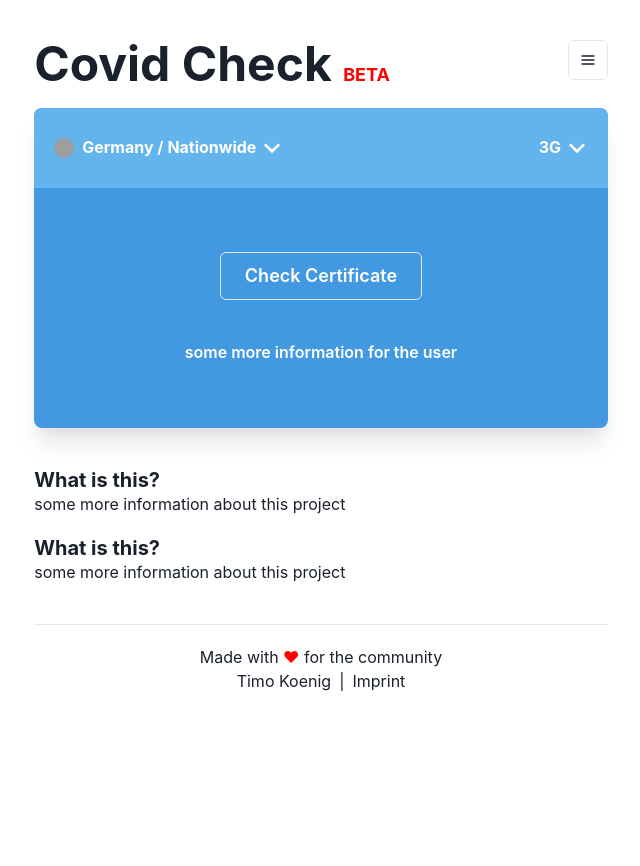
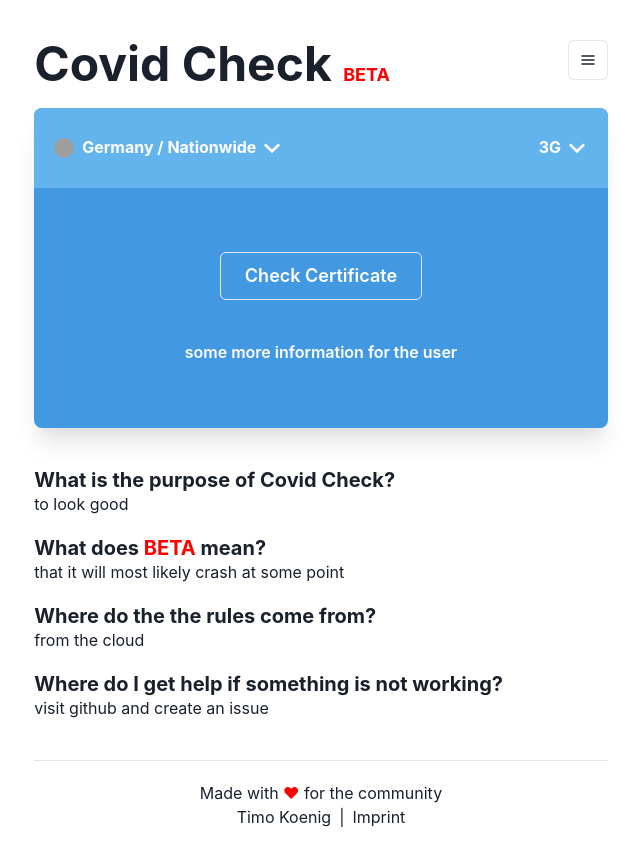
Before and after one commit to timokoenig/covid-validator, a Next.js app: page / in a window 1280 px wide. Shown: the top 866 px of the page, without its empty margins (319-959 px from the left). Before the commit the page ends 800 px from the top, so only its background shows below. Built offline with nearby package versions, Linux system fonts and the light colour scheme; grey boxes are pictures that could not be loaded.

Commit message:
Add some example information

```diff
--- a/components/information.tsx
+++ b/components/information.tsx
@@ -5,15 +5,31 @@ const Information = () => (
   <Box mb="10">
     <Box mb="5">
       <Heading as="h4" size="md">
-        What is this?
+        What is the purpose of Covid Check?
       </Heading>
-      <Text>some more information about this project</Text>
+      <Text>to look good</Text>
     </Box>
     <Box mb="5">
       <Heading as="h4" size="md">
-        What is this?
+        What does{' '}
+        <Text display="inline" color="red">
+          BETA
+        </Text>{' '}
+        mean?
       </Heading>
-      <Text>some more information about this project</Text>
+      <Text>that it will most likely crash at some point</Text>
+    </Box>
+    <Box mb="5">
+      <Heading as="h4" size="md">
+        Where do the the rules come from?
+      </Heading>
+      <Text>from the cloud</Text>
+    </Box>
+    <Box mb="5">
+      <Heading as="h4" size="md">
+        Where do I get help if something is not working?
+      </Heading>
+      <Text>visit github and create an issue</Text>
     </Box>
   </Box>
 )
```
